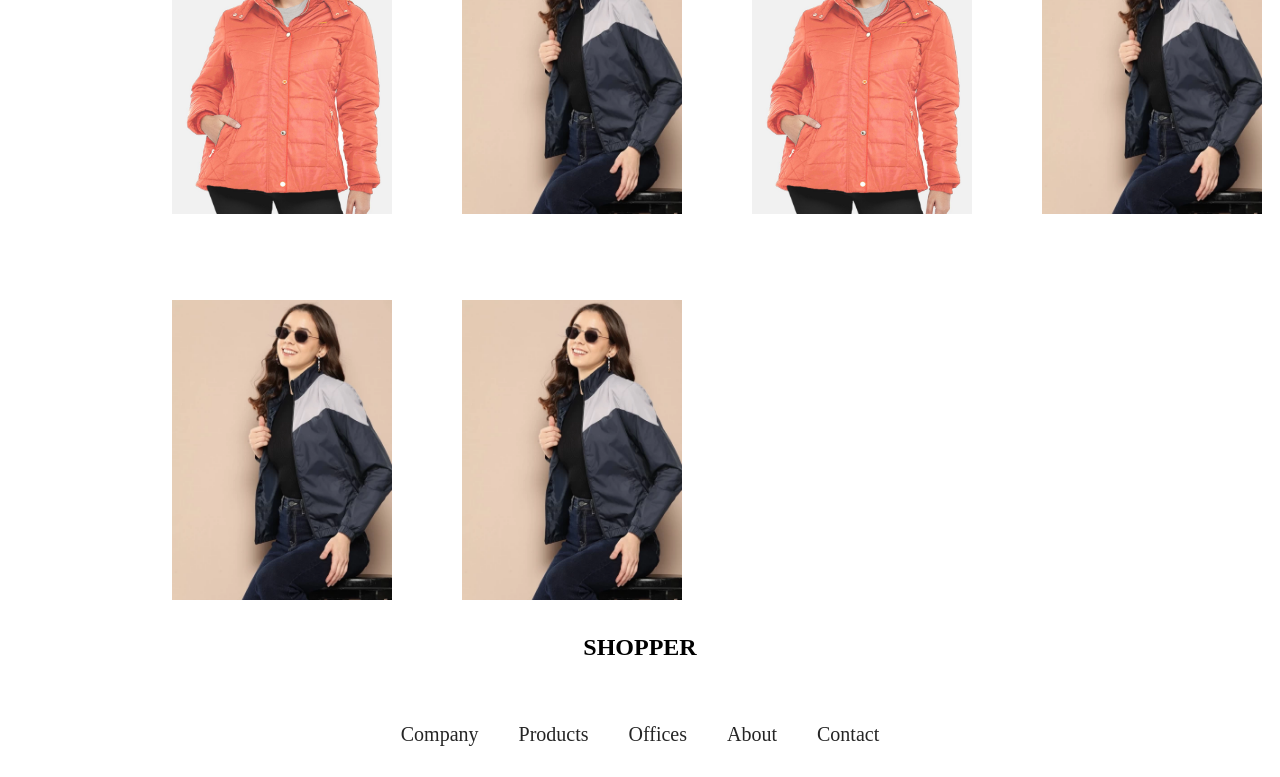
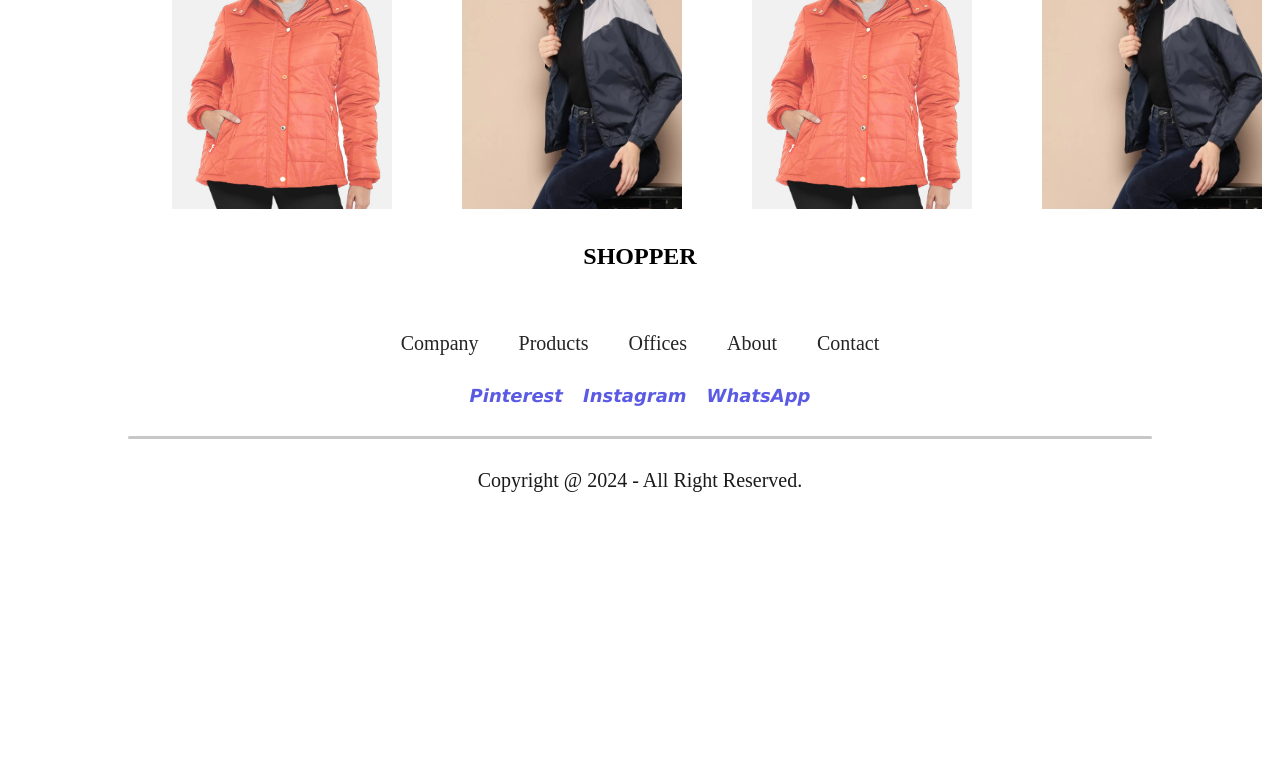
Before and after one commit to Nishakhawas/Clothing-store-Ecommerce-Site-, a React (Create React App) app: page /womens in a window 1280 px wide. Shown: the part 1209-1986 px from the top of the page. After the commit the page ends 1731 px from the top, so only its background shows below. Built offline with nearby package versions, Linux system fonts and the light colour scheme.

Commit message:
new photo updated

```diff
--- a/src/pages/ShopKids.jsx
+++ b/src/pages/ShopKids.jsx
@@ -5,7 +5,7 @@ import kid2 from "../components/Assets/kids2.jpg"
 import kid5 from "../components/Assets/kids5.jpg"
 import kid4 from "../components/Assets/kids4.jpg"
 import kid6 from "../components/Assets/kids6.jpg"
-import kid3 from "../components/Assets/kids3.jpg"
+// import kid3 from "../components/Assets/kids3.jpg"
 
 export default function ShopKids() {
   return (
@@ -34,8 +34,7 @@ export default function ShopKids() {
    <img src={kid6} alt="" />
    <img src={kid4} alt="" />
    <img src={kid5} alt="" />
-   <img src={kid5} alt="" />
-   <img src={kid3} alt="" />
+
    </div>
    </div>
    </div>
--- a/src/pages/ShopWomen.jsx
+++ b/src/pages/ShopWomen.jsx
@@ -28,8 +28,7 @@ export default function ShopWomen() {
   <img src={women2} alt="" />
   <img src={women1} alt="" />
   <img src={women2} alt="" />
-  <img src={women2} alt="" />
-  <img src={women2} alt="" />
+
 
    </div>
   </div>
```
